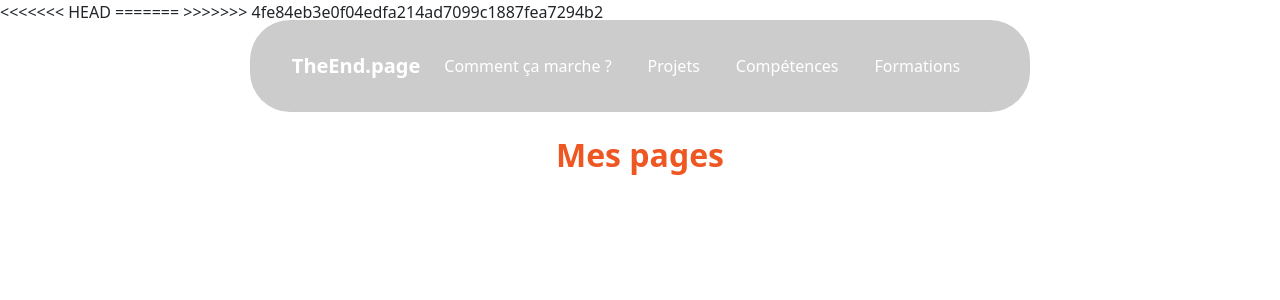
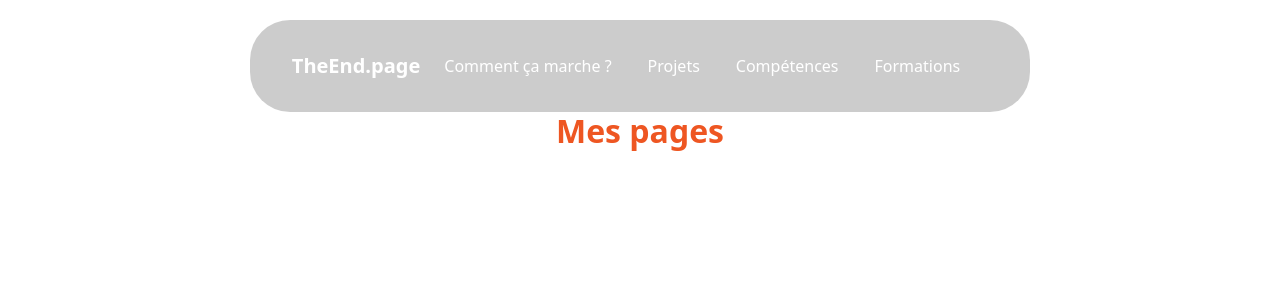
Before and after one commit to Alouda-Webcup/UI-UX, a PHP site: page /pages/project.php in a window 1280 px wide. Shown: the top 300 px of the page. Run offline with PHP 8.4, Linux system fonts and the light colour scheme; data that the repository does not hold is empty.

Commit message:
fix:merge 2

```diff
--- a/includes/navbar.php
+++ b/includes/navbar.php
@@ -37,14 +37,6 @@
     </div>
   </nav>
 
-<<<<<<< HEAD
 <script src="https://cdn.jsdelivr.net/npm/bootstrap@5.3.3/dist/js/bootstrap.bundle.min.js"></script>
 </body>
 </html>
-
-=======
-  <!-- Bootstrap JS -->
-  <script src="https://cdn.jsdelivr.net/npm/bootstrap@5.3.3/dist/js/bootstrap.bundle.min.js"></script>
-</body>
-</html>
->>>>>>> 4fe84eb3e0f04edfa214ad7099c1887fea7294b2
```
